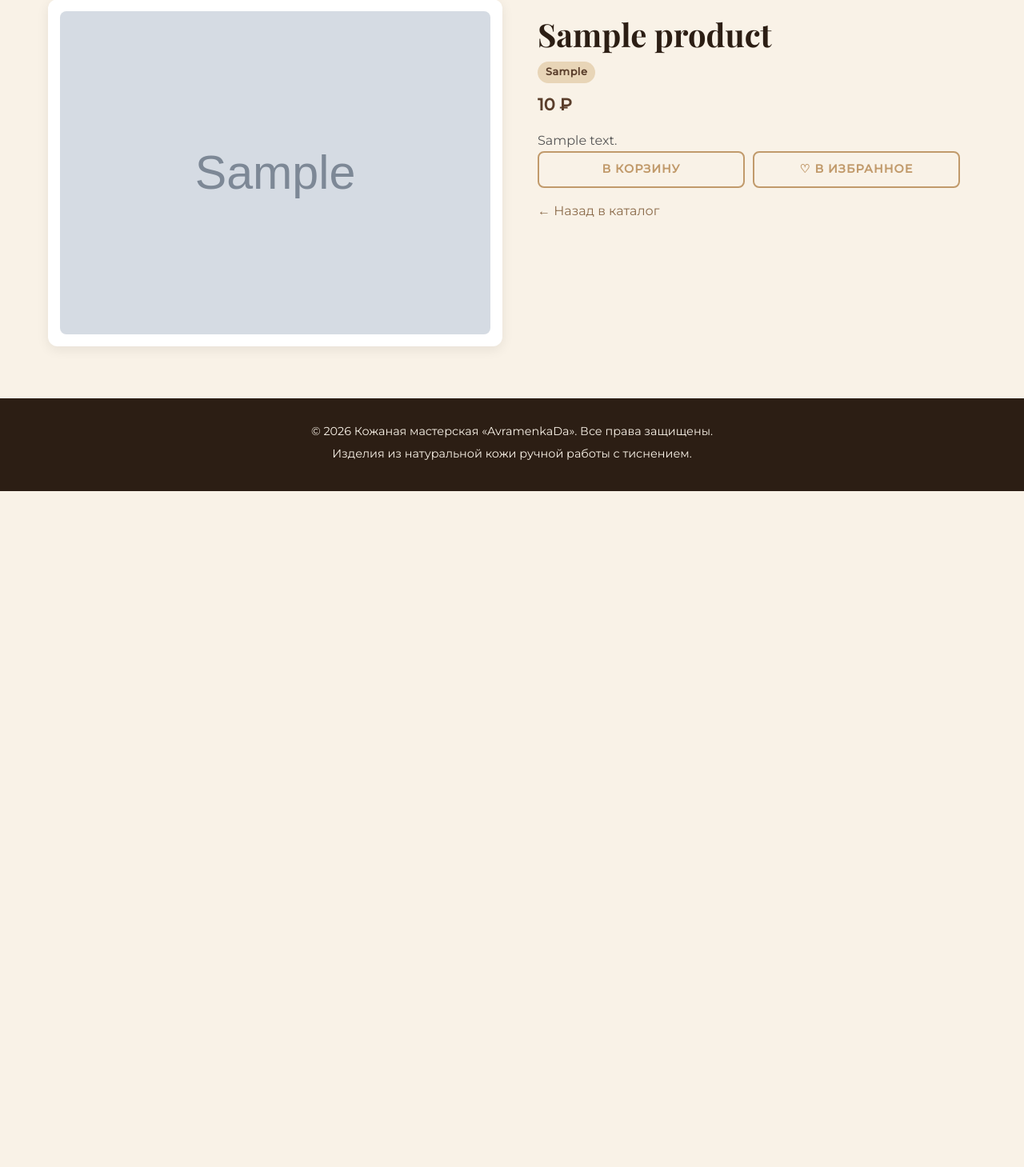
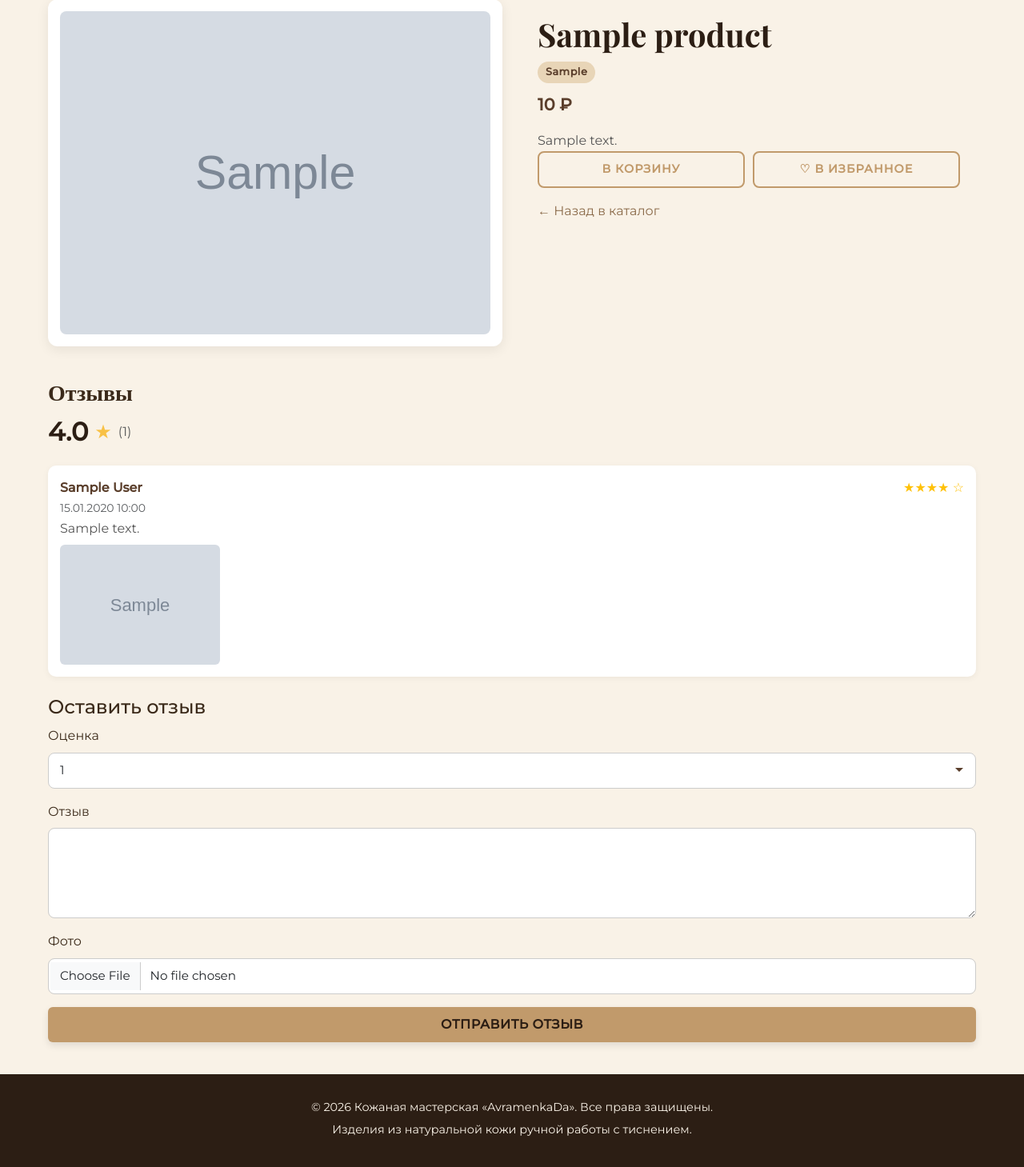
Before and after one commit to dashaavramenko3000-droid/leather-store, a Flask app: page /product/1 in a window 1280 px wide. Shown: the part 186-1645 px from the top of the page at 80% size. Before the commit the page ends 800 px from the top, so only its background shows below. Run offline with Flask 3, Linux system fonts and the light colour scheme; a user stored in the database is signed in; tables that the repository leaves empty hold one stand-in row (values such as "Sample post"); grey boxes marked "Sample" are stand-in pictures; some libraries are stand-ins or nearby versions.

Commit message:
1) добавлены отзывы на товар 2) добавлена модерация отзыва

```diff
--- a/app/forms.py
+++ b/app/forms.py
@@ -124,3 +124,10 @@ class ResetPasswordForm(FlaskForm):
         EqualTo('password', message='Пароли должны совпадать')
     ])
     submit = SubmitField('Сохранить')
+
+
+class ReviewForm(FlaskForm):
+    rating = SelectField('Оценка', choices=[(str(i), str(i)) for i in range(1, 6)], validators=[DataRequired()])
+    text = TextAreaField('Отзыв', validators=[DataRequired(), Length(max=1000)])
+    image = FileField('Фото', validators=[FileAllowed(['jpg', 'jpeg', 'png', 'gif', 'webp'], 'Только изображения!')])
+    submit = SubmitField('Оставить отзыв')
--- a/app/main/routes.py
+++ b/app/main/routes.py
@@ -1,11 +1,12 @@
 from flask import render_template, request, session, redirect, url_for, flash, jsonify, abort
 from flask_login import current_user
+from sqlalchemy import func
 
 from ..utils import save_image
 from . import main_bp
 from ..extensions import db
-from ..models import Product, Order, OrderItem, CartItem, CustomOrder
-from ..forms import CheckoutForm, CustomOrderForm
+from ..models import Product, Order, OrderItem, CartItem, CustomOrder, Review
+from ..forms import CheckoutForm, CustomOrderForm, ReviewForm
 
 
 @main_bp.context_processor
@@ -383,10 +384,43 @@ def custom_order():
     return render_template('custom_order.html', form=form)
 
 
-@main_bp.route('/product/<int:product_id>')
+@main_bp.route('/product/<int:product_id>', methods=['GET', 'POST'])
 def product_detail(product_id):
-    """Страница отдельного товара."""
     product = db.session.get(Product, product_id)
     if not product:
         abort(404)
-    return render_template('product_detail.html', product=product)
+
+    form = ReviewForm()
+    if current_user.is_authenticated and form.validate_on_submit():
+        # Проверяем, не оставлял ли уже отзыв этот пользователь для этого товара
+        existing_review = Review.query.filter_by(user_id=current_user.id, product_id=product.id).first()
+        if existing_review:
+            flash('Вы уже оставляли отзыв на этот товар.', 'warning')
+        else:
+            image_path = None
+            if form.image.data:
+                image_path = save_image(form.image.data)
+            review = Review(
+                user_id=current_user.id,
+                product_id=product.id,
+                rating=int(form.rating.data),
+                text=form.text.data,
+                is_approved=False,
+                image_path=image_path
+            )
+            db.session.add(review)
+            db.session.commit()
+            flash('Спасибо! Ваш отзыв отправлен на модерацию.', 'success')
+            return redirect(url_for('main.product_detail', product_id=product.id))
+
+    # Получаем одобренные отзывы
+    approved_reviews = Review.query.filter_by(product_id=product.id, is_approved=True).order_by(Review.created_at.desc()).all()
+    average_rating = db.session.query(func.avg(Review.rating)).filter_by(product_id=product.id, is_approved=True).scalar() or 0
+    reviews_count = len(approved_reviews)
+
+    return render_template('product_detail.html',
+                           product=product,
+                           form=form,
+                           reviews=approved_reviews,
+                           average_rating=average_rating,
+                           reviews_count=reviews_count)
--- a/app/templates/product_detail.html
+++ b/app/templates/product_detail.html
@@ -47,11 +47,13 @@
 
                     <!-- Кнопки добавления в корзину и избранное -->
                     <div class="product-actions">
-                        <form action="{{ url_for('main.add_to_cart', product_id=product.id) }}" method="post" hx-boost="false">
+                        <form action="{{ url_for('main.add_to_cart', product_id=product.id) }}" method="post"
+                              hx-boost="false">
                             <input type="hidden" name="csrf_token" value="{{ csrf_token() }}">
                             <button type="submit" class="btn btn-outline">В корзину</button>
                         </form>
-                        <form action="{{ url_for('auth.add_to_wishlist', product_id=product.id) }}" method="post" hx-boost="false">
+                        <form action="{{ url_for('auth.add_to_wishlist', product_id=product.id) }}" method="post"
+                              hx-boost="false">
                             <input type="hidden" name="csrf_token" value="{{ csrf_token() }}">
                             <button type="submit" class="btn btn-outline">♡ В избранное</button>
                         </form>
@@ -60,6 +62,76 @@
                     <a href="{{ url_for('main.catalog') }}" class="btn-link mt-3 d-inline-block">← Назад в каталог</a>
                 </div>
             </div>
+            <!-- Блок отзывов -->
+            <div class="reviews-section">
+                <h3>Отзывы</h3>
+                {% if reviews_count > 0 %}
+                <div class="d-flex align-items-center gap-2 mb-3">
+                    <span class="average-rating">{{ '%.1f'|format(average_rating) }}</span>
+                    <span class="stars">★</span>
+                    <span class="text-muted">({{ reviews_count }})</span>
+                </div>
+                {% else %}
+                <p class="text-muted">Пока нет отзывов. Будьте первым!</p>
+                {% endif %}
+
+                <!-- Список одобренных отзывов -->
+                {% for review in reviews %}
+                <div class="review-item">
+                    <div class="d-flex justify-content-between align-items-center">
+                        <span class="review-author">{{ review.user.full_name or review.user.email }}</span>
+                        <span class="text-warning">
+                            {% for i in range(review.rating) %}★{% endfor %}
+                            {% for i in range(5 - review.rating) %}☆{% endfor %}
+                        </span>
+                    </div>
+                    <small class="text-muted">{{ review.created_at.strftime('%d.%m.%Y %H:%M') }}</small>
+                    <div class="review-text">{{ review.text }}</div>
+                    {% if review.image_path %}
+                    <div class="mt-2">
+                        <img src="{{ url_for('static', filename=review.image_path) }}" alt="Фото отзыва"
+                             style="max-width: 200px; border-radius: 6px;">
+                    </div>
+                    {% endif %}
+
+                </div>
+                {% endfor %}
+
+                <!-- Форма отзыва для авторизованных -->
+                {% if current_user.is_authenticated %}
+                <div class="mt-4">
+                    <h4>Оставить отзыв</h4>
+                    <form method="POST" enctype="multipart/form-data"
+                          action="{{ url_for('main.product_detail', product_id=product.id) }}" hx-boost="false">
+                        {{ form.hidden_tag() }}
+                        <div class="mb-3">
+                            {{ form.rating.label(class="form-label") }}
+                            {{ form.rating(class="form-select") }}
+                            {% for error in form.rating.errors %}
+                            <div class="text-danger">{{ error }}</div>
+                            {% endfor %}
+                        </div>
+                        <div class="mb-3">
+                            {{ form.text.label(class="form-label") }}
+                            {{ form.text(class="form-control", rows=4) }}
+                            {% for error in form.text.errors %}
+                            <div class="text-danger">{{ error }}</div>
+                            {% endfor %}
+                        </div>
+                        <div class="mb-3">
+                            {{ form.image.label(class="form-label") }}
+                            {{ form.image(class="form-control") }}
+                            {% for error in form.image.errors %}
+                            <div class="text-danger">{{ error }}</div>
+                            {% endfor %}
+                        </div>
+                        <button type="submit" class="btn btn-leather">Отправить отзыв</button>
+                    </form>
+                </div>
+                {% else %}
+                <p class="mt-3"><a href="{{ url_for('auth.login') }}">Войдите</a>, чтобы оставить отзыв.</p>
+                {% endif %}
+            </div>
         </div>
     </div>
 </div>
--- a/static/css/style.css
+++ b/static/css/style.css
@@ -1694,3 +1694,33 @@ textarea:focus {
 .chat-form .btn {
     /* используем существующий класс .btn из style.css */
 }
+
+
+/* Стили для блока отзывов */
+    .reviews-section {
+        margin-top: 40px;
+    }
+    .average-rating {
+        font-size: 2rem;
+        font-weight: 700;
+        color: var(--brown-dark);
+    }
+    .stars {
+        color: #f8c146;
+        font-size: 1.5rem;
+    }
+    .review-item {
+        background: #fff;
+        border-radius: 10px;
+        padding: 15px;
+        margin-bottom: 10px;
+        box-shadow: 0 2px 8px rgba(0,0,0,0.05);
+    }
+    .review-author {
+        font-weight: 600;
+        color: var(--brown-medium);
+    }
+    .review-text {
+        color: #555;
+        white-space: pre-wrap;
+    }
```
Also changed, not shown: app/admin/routes.py (+48 -3 lines), app/models.py (+18 -0 lines), app/templates/admin/base.html (+29 -0 lines), app/templates/admin/reviews.html (added, +65 -0 lines). Lines whose indentation alone changed are shown as unchanged.
